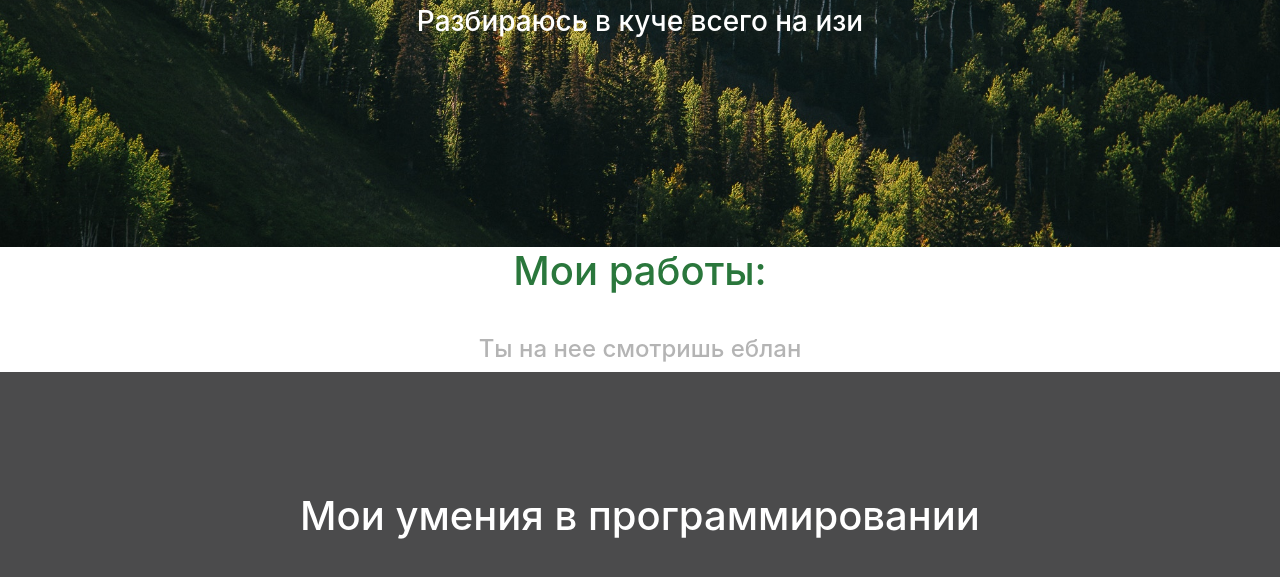
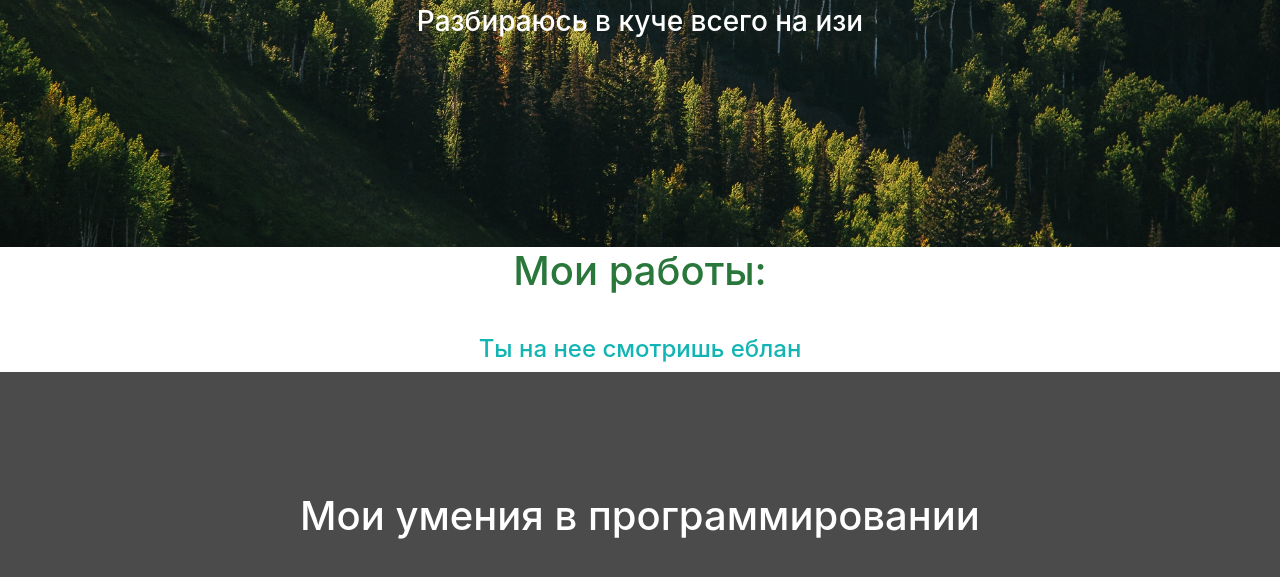
Before and after one commit to dayDream13er/siteboga, a website: page index.html in a window 1280 px wide. Shown: the part 498-1075 px from the top of the page. Drawn offline with nearby package versions, Linux system fonts and the light colour scheme.

Commit message:
Update style.css

```diff
--- a/style.css
+++ b/style.css
@@ -34,7 +34,7 @@
 
 
     text-align: center;
-    color:rgb(180, 180, 180);
+    color:rgb(18, 180, 180);
 }
 
 .intro-text{
```
